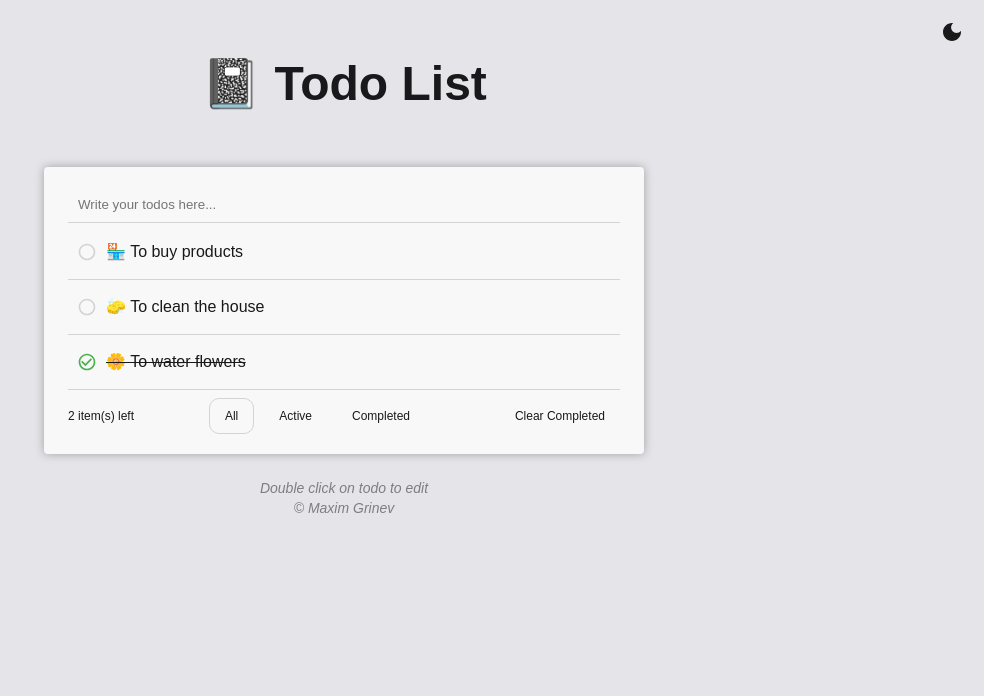
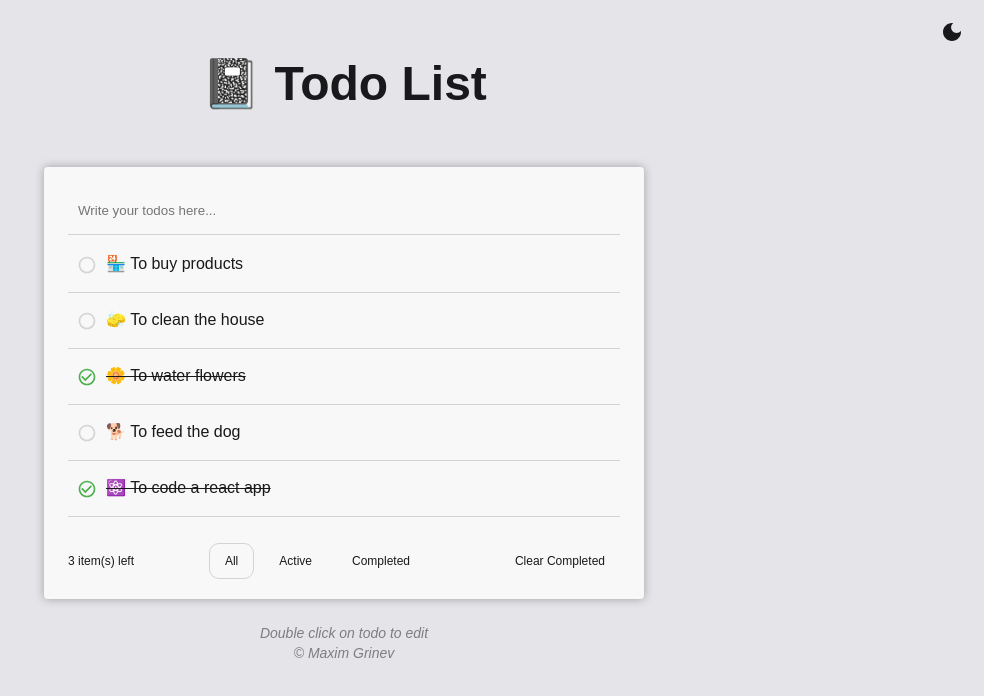
Before and after one commit to llamii/todo-react, a React (Vite) app: page / in a window 1280 px wide. Shown: the top 696 px of the page, without its empty margins (296-1280 px from the left). Built offline with nearby package versions, Linux system fonts and the light colour scheme.

Commit message:
added hooks

```diff
--- a/package.json
+++ b/package.json
@@ -26,6 +26,7 @@
     "@typescript-eslint/parser": "^5.59.0",
     "@vitejs/plugin-react": "^4.0.0",
     "eslint": "^8.38.0",
+    "eslint-plugin-import": "^2.27.5",
     "eslint-plugin-react-hooks": "^4.6.0",
     "eslint-plugin-react-refresh": "^0.3.4",
     "typescript": "^5.0.2",
--- a/src/App.tsx
+++ b/src/App.tsx
@@ -1,30 +1,23 @@
 import GlobalStyles from '../src/styles/global';
 import { DefaultTheme, ThemeProvider } from 'styled-components';
-import { useEffect, useState } from 'react';
+
 import { lightTheme, darkTheme } from './styles/theme';
 import { TodoList } from './components/TodoList';
 import DarkModeIcon from '@mui/icons-material/DarkMode';
 import styled from 'styled-components';
+import useLocalStorage from './hooks/useLocalStorage';
 
 const App: React.FC = () => {
-  const [theme, setTheme] = useState<DefaultTheme>(lightTheme);
+  const [theme, setTheme] = useLocalStorage<DefaultTheme>('theme', lightTheme);
 
-  useEffect(() => {
-    const storedTheme = localStorage.getItem('theme');
-    if (storedTheme) {
-      setTheme(storedTheme === 'light' ? lightTheme : darkTheme);
-    }
-  }, []);
-
-  const themeToggler = () => {
+  const themeToggle = () => {
     const newTheme = theme === lightTheme ? darkTheme : lightTheme;
     setTheme(newTheme);
-    localStorage.setItem('theme', newTheme.type);
   };
 
   return (
     <>
-      <ThemeProvider theme={theme === lightTheme ? lightTheme : darkTheme}>
+      <ThemeProvider theme={theme}>
         <Header>📓 Todo List</Header>
         <TodoList />
         <Footer>
@@ -33,7 +26,7 @@ const App: React.FC = () => {
             © Maxim Grinev
           </a>
         </Footer>
-        <ThemeToggle onClick={themeToggler}>
+        <ThemeToggle onClick={themeToggle}>
           <DarkModeIcon fontSize="medium" />
         </ThemeToggle>
         <GlobalStyles />
--- a/src/components/TodoItem.tsx
+++ b/src/components/TodoItem.tsx
@@ -91,6 +91,7 @@ const Input = styled.input`
 `;
 
 const TodoItemWrapper = styled.div`
+  height: 48px;
   display: flex;
   align-items: center;
   justify-content: center;
--- a/src/components/TodoList.tsx
+++ b/src/components/TodoList.tsx
@@ -1,16 +1,19 @@
 import * as React from 'react';
 import { TodoItem } from './TodoItem';
-import { Filter, FilterType, ITodo } from '../types/todo';
+import { Filter, FilterType } from '../types/todo';
 import { useRef, useState, useEffect, useMemo } from 'react';
 import { Container } from '@mui/material';
 import { styled } from 'styled-components';
 
 import { mockTodos } from '../mock/mockTodos';
+import { useTodos } from '../hooks/useTodos';
 
 export const TodoList: React.FC = () => {
-  const [todos, setTodos] = useState<ITodo[]>(mockTodos);
   const [value, setValue] = useState('');
   const [filter, setFilter] = useState<FilterType>(Filter.all);
+
+  const { todos, addTodo, toggleTodo, editTodo, removeTodo, removeCompleted, getItemsLeft } =
+    useTodos(mockTodos);
 
   const inputRef = useRef<HTMLInputElement>(null);
 
@@ -18,98 +21,19 @@ export const TodoList: React.FC = () => {
     inputRef.current?.focus();
   }, []);
 
-  useEffect(() => {
-    const storedTodos = localStorage.getItem('todos');
-    if (storedTodos) {
-      setTodos(JSON.parse(storedTodos));
-    }
-  }, []);
-
-  useEffect(() => {
-    const storedFilter = localStorage.getItem('filter');
-    if (storedFilter) {
-      setFilter(storedFilter as FilterType);
-    }
-  }, []);
-
-  useEffect(() => {
-    localStorage.setItem('todos', JSON.stringify(todos));
-  }, [todos]);
-
-  useEffect(() => {
-    localStorage.setItem('filter', filter);
-  });
-
   const handleChange: React.ChangeEventHandler<HTMLInputElement> = (event) => {
     setValue(event.target.value);
   };
 
   const handleKeyDown: React.KeyboardEventHandler<HTMLInputElement> = (event) => {
     if (event.key === 'Enter') {
-      addTodo();
+      addTodo(value);
+      setValue('');
     }
   };
 
   const handleChangeFilter = (filter: FilterType) => {
     setFilter(filter);
-  };
-
-  const addTodo = (): void => {
-    if (value) {
-      const newTodo = {
-        id: Date.now(),
-        name: value,
-        completed: false,
-      };
-      setTodos([...todos, newTodo]);
-      setValue('');
-    }
-  };
-
-  const toggleTodo = (id: number): void => {
-    setTodos(
-      todos.map((todo) => {
-        if (todo.id === id) {
-          return {
-            ...todo,
-            completed: !todo.completed,
-          };
-        }
-        return todo;
-      }),
-    );
-  };
-
-  const editTodo = (id: number, name: string): void => {
-    setTodos(
-      todos.map((todo) => {
-        if (todo.id === id) {
-          return {
-            ...todo,
-            name,
-          };
-        }
-        return todo;
-      }),
-    );
-  };
-
-  const removeTodo = (id: number): void => {
-    setTodos(todos.filter((todo) => todo.id !== id));
-  };
-
-  const getItemsLeft = () => {
-    let itemsLeft = 0;
-    todos.map((todo) => {
-      if (!todo.completed) {
-        itemsLeft++;
-      }
-    });
-    return itemsLeft;
-  };
-
-  const clearCompleted = () => {
-    setTodos(todos.filter((todo) => !todo.completed));
   };
 
   const filteredTodos = useMemo(
@@ -127,7 +51,7 @@ export const TodoList: React.FC = () => {
   );
 
   return (
-    <TodoListContainer maxWidth="sm">
+    <TodoListContainer sx={{ display: 'flex' }} maxWidth="sm">
       <Input
         placeholder="Write your todos here..."
         value={value}
@@ -161,7 +85,7 @@ export const TodoList: React.FC = () => {
             Completed
           </Button>
         </FilterButtons>
-        <ClearButton isActive={false} onClick={clearCompleted}>
+        <ClearButton isActive={false} onClick={removeCompleted}>
           Clear Completed
         </ClearButton>
       </TodoFooter>
@@ -175,6 +99,10 @@ const TodoListContainer = styled(Container)`
   border-radius: 4px;
   box-shadow: 0 0 10px rgba(0, 0, 0, 0.3);
   background-color: ${(props) => props.theme.colors.secondary};
+  min-height: 432px;
+  display: flex;
+  flex-direction: column;
+  height: 100%;
 `;
 
 const Input = styled.input`
@@ -182,7 +110,7 @@ const Input = styled.input`
   padding: 10px;
   border: none;
   margin-bottom: 10px;
-
+  height: 48px;
   border-bottom: 1px solid ${(props) => props.theme.colors.primary};
   background-color: ${(props) => props.theme.colors.secondary};
 `;
@@ -212,6 +140,9 @@ const TodoFooter = styled.div`
   flex-direction: row;
   align-items: center;
   justify-content: space-between;
+
+  justify-self: end;
+  margin-top: auto;
 `;
 
 const ItemsLeft = styled.span`
--- /dev/null
+++ b/src/hooks/useLocalStorage.ts
@@ -0,0 +1,27 @@
+import { useState, Dispatch, SetStateAction } from 'react';
+
+function useLocalStorage<T>(key: string, initialValue: T): [T, Dispatch<SetStateAction<T>>] {
+  const [storedValue, setStoredValue] = useState<T>(() => {
+    try {
+      const item = window.localStorage.getItem(key);
+      return item ? JSON.parse(item) : initialValue;
+    } catch (error) {
+      console.log(error);
+      return initialValue;
+    }
+  });
+
+  function setValue(value: SetStateAction<T>): void {
+    try {
+      const valueToStore = value instanceof Function ? value(storedValue) : value;
+      setStoredValue(valueToStore);
+      window.localStorage.setItem(key, JSON.stringify(valueToStore));
+    } catch (error) {
+      console.log(error);
+    }
+  }
+
+  return [storedValue, setValue];
+}
+
+export default useLocalStorage;
--- /dev/null
+++ b/src/hooks/useTodos.ts
@@ -0,0 +1,70 @@
+import { ITodo } from '../types/todo';
+import useLocalStorage from './useLocalStorage';
+
+export function useTodos(initialTodos: ITodo[]) {
+  const [todos, setTodos] = useLocalStorage<ITodo[]>('todos', initialTodos);
+
+  const addTodo = (name: string): void => {
+    const newTodo = {
+      id: Date.now(),
+      name,
+      completed: false,
+    };
+    setTodos((prevState) => [...prevState, newTodo]);
+  };
+
+  const toggleTodo = (id: number): void => {
+    setTodos((prevState) =>
+      prevState.map((todo) => {
+        if (todo.id === id) {
+          return {
+            ...todo,
+            completed: !todo.completed,
+          };
+        }
+        return todo;
+      }),
+    );
+  };
+
+  const editTodo = (id: number, name: string): void => {
+    setTodos((prevState) => {
+      return prevState.map((todo) => {
+        if (todo.id === id) {
+          return {
+            ...todo,
+            name,
+          };
+        }
+        return todo;
+      });
+    });
+  };
+
+  const removeTodo = (id: number): void => {
+    setTodos((prevState) => prevState.filter((todo) => todo.id !== id));
+  };
+
+  const getItemsLeft = () => {
+    return todos.reduce((counter, todo) => {
+      if (!todo.completed) {
+        return counter + 1;
+      }
+      return counter;
+    }, 0);
+  };
+
+  const removeCompleted = (): void => {
+    setTodos((prevState) => prevState.filter((todo) => !todo.completed));
+  };
+
+  return {
+    todos,
+    addTodo,
+    toggleTodo,
+    editTodo,
+    removeTodo,
+    getItemsLeft,
+    removeCompleted,
+  };
+}
--- a/src/mock/mockTodos.ts
+++ b/src/mock/mockTodos.ts
@@ -16,4 +16,14 @@ export const mockTodos: ITodo[] = [
     name: '🌼 To water flowers',
     completed: true,
   },
+  {
+    id: 4,
+    name: '🐕 To feed the dog',
+    completed: false,
+  },
+  {
+    id: 5,
+    name: '⚛️ To code a react app',
+    completed: true,
+  },
 ];
```
Also changed, not shown: 1 other file (tests, documents, lock files or other folders).
